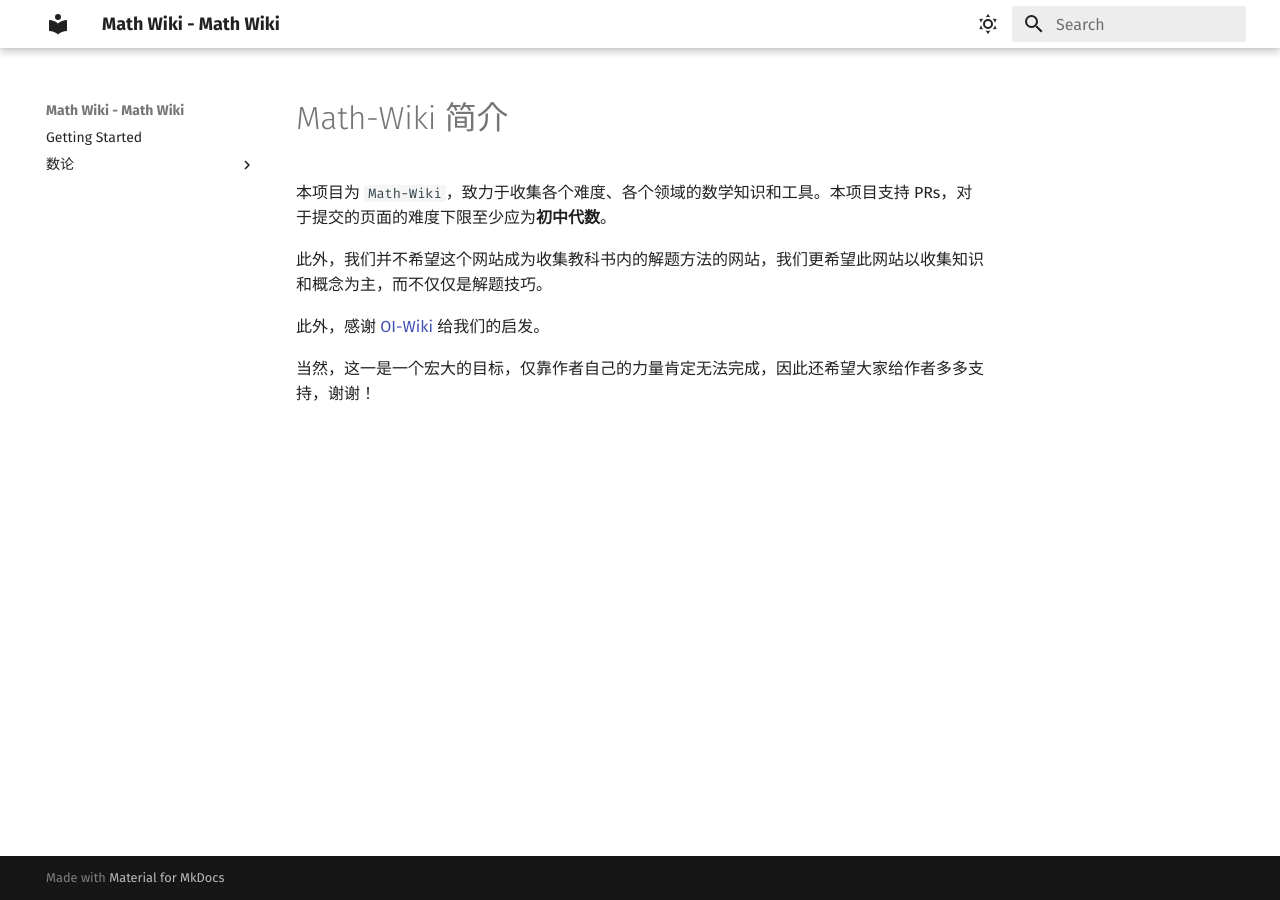
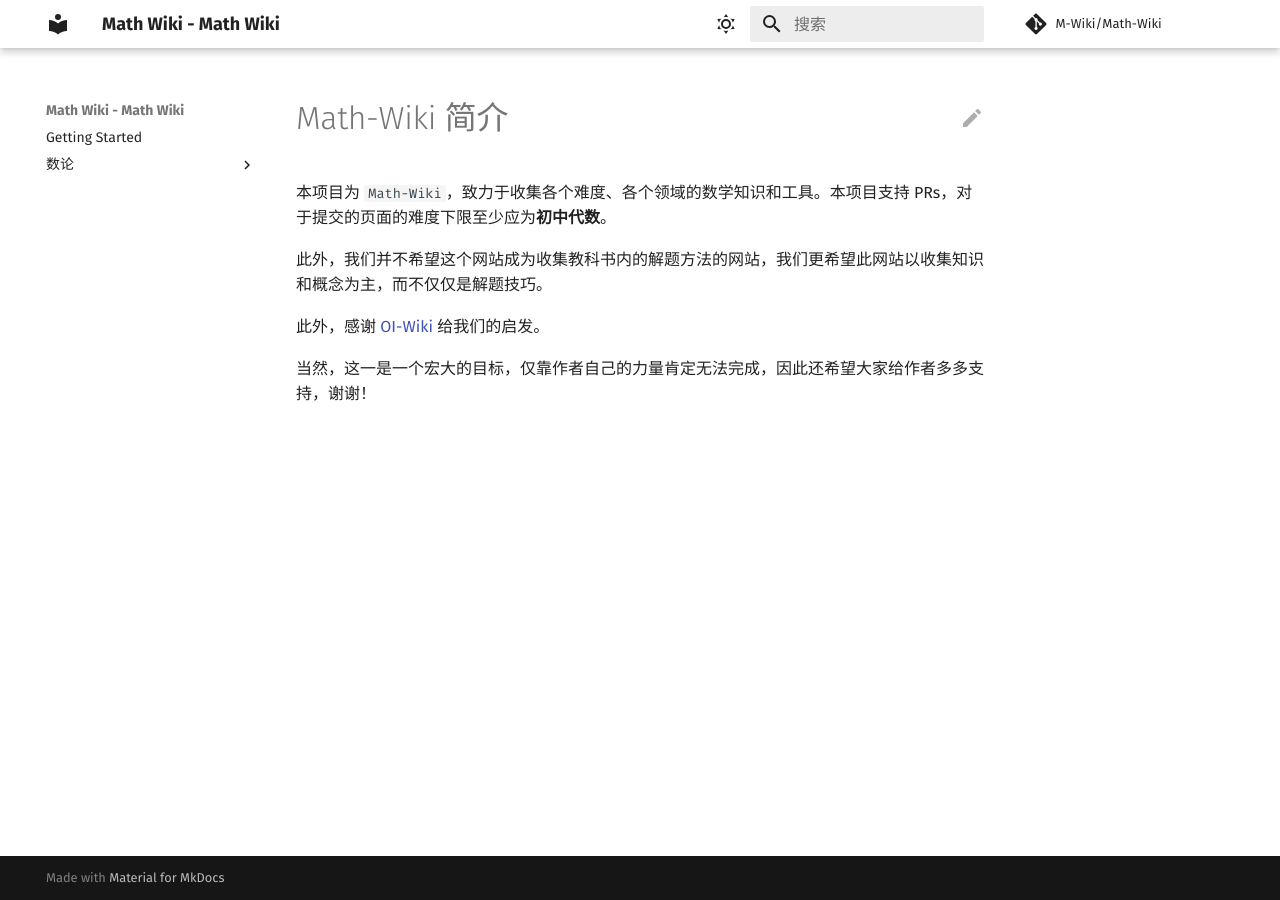
Before and after one commit to M-Wiki/Math-Wiki, an MkDocs documentation site: the page built from docs/index.md, in a window 1280 px wide. Built offline with MkDocs 1.6.1 and Material for MkDocs 9.7.7, drawn with Linux system fonts in a browser that asks for light colours; comment, search, counter and statistics services are not loaded.

Commit message:
feature：添加搜索功能，仓库导航，一键编辑功能，贡献者显示功能。
修改文件 `mkdocs.yml`：

* 添加 `repo_name` 与 `repo_url`
* 添加 `search` 插件（搜索）和 `git-authors` 插件。

```diff
--- a/mkdocs.yml
+++ b/mkdocs.yml
@@ -2,11 +2,17 @@
 down_extensions:
   - pymdownx.arithmatex:
       generic: true
-
+repo_name: M-Wiki/Math-Wiki
+repo_url: 'https://github.com/M-Wiki/Math-Wiki'
 nav:
   - Getting Started: index.html
   - 数论:
     - 数论基础: number-theory/basic.md
+
+plugins:
+  - git-authors
+  - search:
+      lang: zh
 
 extra_javascript:
   - javascripts/katex.js
@@ -16,13 +22,25 @@
 extra_css:
   - https://cdnjs.cloudflare.com/ajax/libs/KaTeX/0.16.7/katex.min.css
 
+
 markdown_extensions:
   - admonition
   - pymdownx.details
   - pymdownx.superfences
 
+edit_uri: https://github.com/M-Wiki/Math-Wiki/edit/main/docs/
+
+
 theme:
+  features:
+    - content.action.edit
+    - search.suggest
+    - search.share
+  icon:
+    edit: material/pencil
+    repo: fontawesome/brands/git-alt
   name: material
+  language: 'zh'
   custom_dir: overrides
   font:
     code: 'Fira Mono'
```
